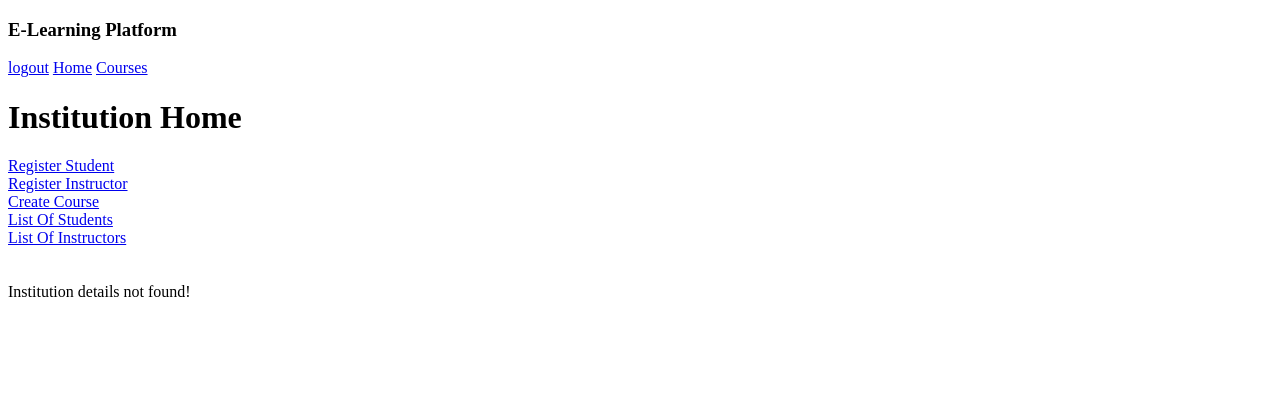
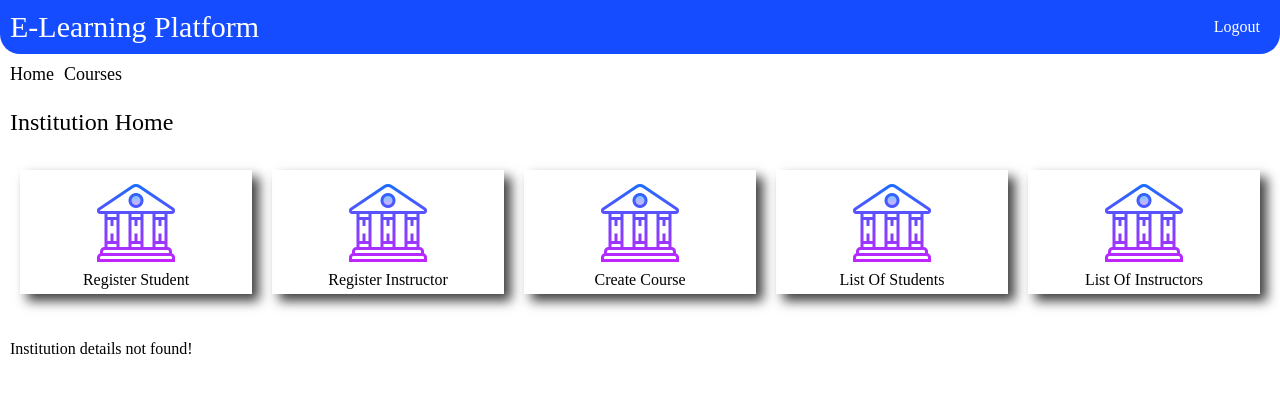
Before and after one commit to venkata-naveen-varma/Learning-Space-application, a Django app: page /course/list in a window 1280 px wide. Shown: the top 393 px of the page. Run offline with Django 4.2, Linux system fonts and the light colour scheme; a user stored in the database is signed in; data comes from the database, SQL or seed files in the repository; both versions use the stored data as it was after the commit.

Commit message:
style: css updation

```diff
--- /dev/null
+++ b/e_learn/static/css/base_loggedIn.css
@@ -0,0 +1,23 @@
+body{
+    margin: 0px;
+}
+.header{
+    display: flex;
+    padding: 10px;
+    justify-content: space-between;
+    align-items: center;
+    background-color: #154cff;
+    border-radius: 0px 0px 20px 20px;
+}
+.header .title{
+    font-size: 30px;
+    color: #ffffff;
+}
+.header .buttons>a{
+    padding: 0px 10px;
+    color: #ffffff;
+    text-decoration: none;
+}
+.landing-section{
+    margin: 10px;
+}
--- /dev/null
+++ b/e_learn/static/css/institution_home.css
@@ -0,0 +1,39 @@
+.institution-page{
+    display: flex;
+    flex-direction: column;
+}
+.institution-page .institution-header{
+    display: flex;
+    font-size: 18px;
+}
+.institution-page .institution-header >a{
+    text-decoration: none;
+    color: #000000;
+}
+.institution-page .institution-header :last-child{
+    padding-left: 10px;
+}
+.institution-page .title{
+    display: flex;
+    margin: 24px 0;
+    font-size: 24px;
+}
+.institution-page .content{
+    display: flex;
+    flex-direction: row;
+}
+.institution-page .content a{
+    display: flex;
+    align-items: center;
+    flex-direction: column;
+    margin: 10px;
+
+    text-decoration: none;
+    padding: 5px;
+    color: #000000;
+    width: 250px;
+
+    box-shadow: 7px 7px 11px 0px rgba(0, 0, 0, 0.75);
+    -webkit-box-shadow: 7px 7px 11px 0px rgba(0, 0, 0, 0.75);
+    -moz-box-shadow: 7px 7px 11px 0px rgba(0, 0, 0, 0.75);
+}
--- a/e_learn/static/css/login.css
+++ b/e_learn/static/css/login.css
@@ -12,7 +12,7 @@
     flex-direction: column;
     margin: 10% auto;
     padding: 10px;
-    width: 350px;
+    width: 550px;
     box-shadow: 7px 7px 11px 0px rgba(0, 0, 0, 0.75);
     -webkit-box-shadow: 7px 7px 11px 0px rgba(0, 0, 0, 0.75);
     -moz-box-shadow: 7px 7px 11px 0px rgba(0, 0, 0, 0.75);
--- a/e_learn/templates/base.html
+++ b/e_learn/templates/base.html
@@ -18,8 +18,5 @@
     {% block body %}
     {% endblock %}
 </div>
-<script src="https://cdnjs.cloudflare.com/ajax/libs/limonte-sweetalert2/11.6.5/sweetalert2.all.min.js"></script>
 </body>
 </html>
-{% load sweetify %}
-{% sweetify %}
--- a/e_learn/templates/base_loggedIn.html
+++ b/e_learn/templates/base_loggedIn.html
@@ -3,11 +3,19 @@
 <head>
     <meta charset="UTF-8">
     <title>E-Learning</title>
+    {% load static %}
+    <link rel="stylesheet" type="text/css" href="{% static 'css/base_loggedIn.css' %}"/>
 </head>
 <body>
-    <h3>E-Learning Platform</h3>
-    <a href="{% url 'logout' %}">logout</a>
+<div class="header">
+    <div class="title">E-Learning Platform</div>
+    <div class="buttons">
+        <a href="{% url 'logout' %}" class="home-btn">Logout</a>
+    </div>
+</div>
+<div class="landing-section">
     {% block body %}
     {% endblock %}
+</div>
 </body>
 </html>
--- a/e_learn/templates/institution_home.html
+++ b/e_learn/templates/institution_home.html
@@ -1,13 +1,32 @@
 {% extends "base_loggedIn.html" %}
 
 {% block body %}
-    <a href="{% url 'institution_home' %}">Home</a>
-    <a href="{% url 'course_list' %}">Courses</a>
-    <h1>Institution Home</h1>
-    <a href="{% url 'student_signup' %}">Register Student</a> <br>
-    <a href="{% url 'instructor_signup' %}">Register Instructor</a> <br>
-    <a href="{% url 'create_course' %}">Create Course</a> <br>
-    <a href="{% url 'student_list' %}">List Of Students</a> <br>
-    <a href="{% url 'instructor_list' %}">List Of Instructors</a> <br>
+    {% load static %}
+    <link rel="stylesheet" type="text/css" href="{% static 'css/institution_home.css' %}"/>
+    <div class="institution-page">
+        <div class="institution-header">
+            <a href="{% url 'institution_home' %}">Home</a>
+            <a href="{% url 'course_list' %}">Courses</a>
+        </div>
+        <span class="title">Institution Home</span>
+        <div class="content">
+            <a href="{% url 'student_signup' %}">
+                <img src={% static "assets/institution.png" %}/>
+                <span>Register Student</span>
+            </a>
+            <a href="{% url 'instructor_signup' %}">
+                <img src={% static "assets/institution.png" %}/>
+                <span>Register Instructor</span></a>
+            <a href="{% url 'create_course' %}">
+                <img src={% static "assets/institution.png" %}/>
+                <span>Create Course</span></a>
+            <a href="{% url 'student_list' %}">
+                <img src={% static "assets/institution.png" %}/>
+                <span>List Of Students</span></a>
+            <a href="{% url 'instructor_list' %}">
+                <img src={% static "assets/institution.png" %}/>
+                <span>List Of Instructors</span></a>
+        </div>
+    </div>
     <br> <br> {{ msg }}
 {% endblock %}
```
Also changed, not shown: e_learn/static/css/payment.css (added, +35 -0 lines), e_learn/static/css/table_pages.css (added, +29 -0 lines), e_learn/templates/add_instructor_to_course.html (+9 -3 lines), e_learn/templates/add_students_to_course.html (+13 -6 lines), e_learn/templates/course_data_to_institution.html (+31 -13 lines), e_learn/templates/course_list.html (+8 -2 lines), e_learn/templates/institution_signup.html (+7 -1 lines), e_learn/templates/institution_users_list.html (+8 -3 lines), e_learn/templates/instructor_signup.html (+7 -1 lines), e_learn/templates/payment.html (+18 -10 lines), e_learn/templates/student_signup.html (+7 -1 lines), db.sqlite3.
